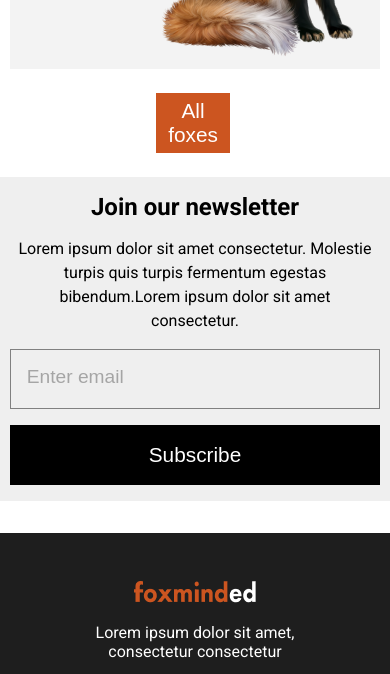
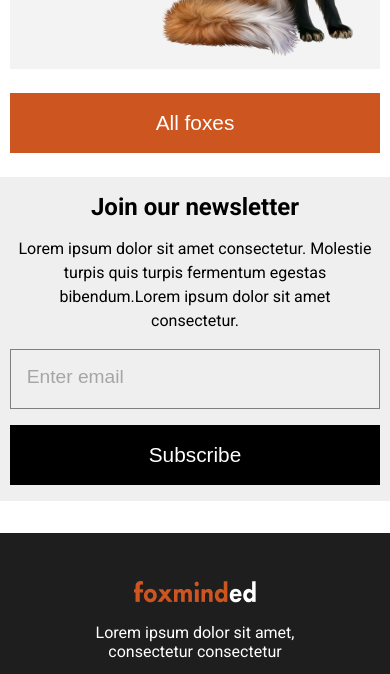
Before and after one commit to seibtoy/online-store, a plain HTML site: page index.html in a window 390 px wide. Shown: the part 899-1573 px from the top of the page. Drawn offline with Linux system fonts and the light colour scheme; a web font is replaced by a local one.

Commit message:
button fixes

```diff
--- a/main.css
+++ b/main.css
@@ -169,7 +169,11 @@
         margin-right: 1.5rem;
         margin-bottom: 0.5rem;
     }
-
+    .a-all {
+        width: 100%;
+        display: flex;
+        justify-content: center;
+    }
     .all {
         width: 95%;
         border: none;
```
